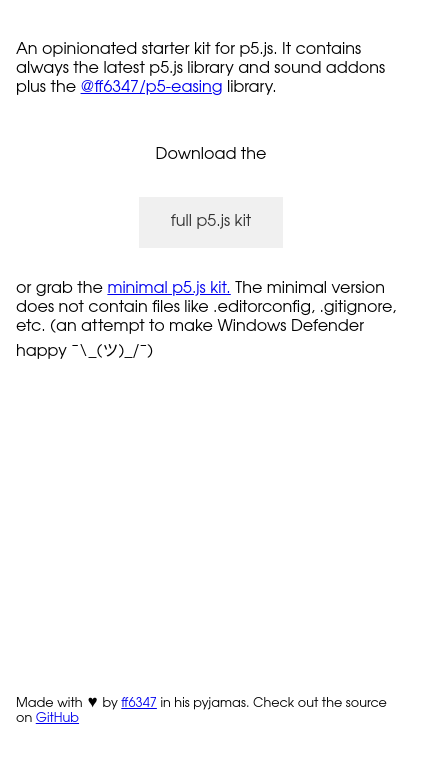
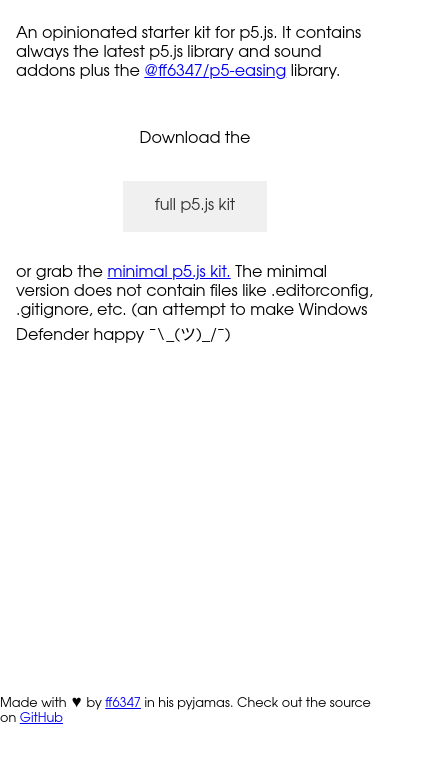
Before and after one commit to inpyjamas/p5-starter-kit, an Astro site: page / in a window 390 px wide. Shown: the part 104-876 px from the top of the page, 422 px wide, since content can reach past the window. After the commit the page ends 844 px from the top, so only its background shows below. Built offline with nearby package versions, Linux system fonts and the light colour scheme; Astro itself is replaced by a stand-in of ours.

Commit message:
fix: Mobile width

```diff
--- a/src/layouts/Layout.astro
+++ b/src/layouts/Layout.astro
@@ -23,15 +23,20 @@
 </html>
 
 <style>
+	*,
+	*::before,
+	*::after {
+		box-sizing: border-box;
+		margin: 0;
+		padding: 0;
+	}
 	html,
 	body {
 		margin: 0;
-		width: 100%;
 		height: 100%;
 		display: flex;
 		justify-content: space-between;
 		align-items: center;
 		flex-direction: column;
-		padding: 16px;
 	}
 </style>
--- a/src/pages/index.astro
+++ b/src/pages/index.astro
@@ -50,7 +50,6 @@
 		/* Geometric Humanist */
 		font-family: Avenir, Montserrat, Corbel, "URW Gothic", source-sans-pro,
 			sans-serif;
-		box-sizing: border-box;
 	}
 	main {
 		font-weight: normal;
@@ -59,6 +58,7 @@
 		align-items: center;
 		gap: 1rem;
 		max-width: 60ch;
+		padding: 16px;
 	}
 	main a#download-link {
 		display: inline-block;
```
